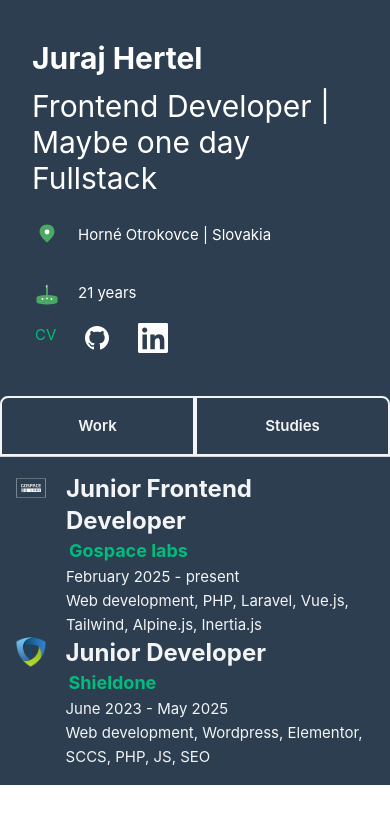
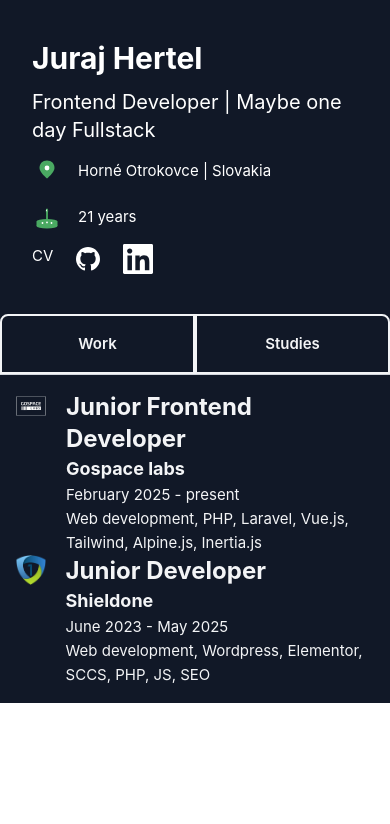
Before and after one commit to Perky98/CV-vue, a Vue app: page / in a window 390 px wide. Shown: the top 824 px of the page. Built offline with nearby package versions, Linux system fonts and the light colour scheme.

Commit message:
fix: miror fix in design

```diff
--- a/src/assets/main.css
+++ b/src/assets/main.css
@@ -3,16 +3,8 @@
 
 #app {
   margin: 0 auto;
-  background-color: #2c3e50;
+  background-color: rgb(17 24 39);
   color: white;
-}
-
-a,
-.green {
-  text-decoration: none;
-  color: hsla(160, 100%, 37%, 1);
-  transition: 0.4s;
-  padding: 3px;
 }
 
 @font-face {
@@ -22,6 +14,9 @@ a,
 }
 
 @theme {
+  --color-neon: hsla(160, 100%, 37%, 1);
+
+
   --font-sans: Geist, sans-serif;
   --color-primary: rgba(48, 45, 215, 1);
   --color-primary-transparent: rgba(48, 45, 215, 0.1);
@@ -47,7 +42,7 @@ a,
   --color-secondary-light-600: rgba(250, 250, 250, 1);
   --color-secondary-light-700: rgba(255, 255, 255, 1);
   --color-tertiary: rgba(117, 251, 76, 1);
-  --color-neon: rgba(38, 250, 38, 1);
+
   --color-category: rgba(126, 225, 255, 0.15);
 
   --heading-size-1: 3.5rem;
--- a/src/components/Head.vue
+++ b/src/components/Head.vue
@@ -19,11 +19,11 @@ const age = computed(() => {
 </script>
 
 <template>
-  <section class="flex flex-col flex-wrap p-10 px-8 sm:py-20 md:py-20 lg:py-40 lg:pt-20 mx-auto h-full  justify-between  ">
+  <section class="flex flex-col flex-wrap md:max-w-3xl p-10 px-8 sm:py-20 md:py-20 lg:py-40 lg:pt-20 mx-auto h-full  justify-between  ">
     <h1 class="text-3xl font-bold md:text-7xl">Juraj Hertel</h1>
-    <h3 class="text-3xl py-3">Frontend Developer | Maybe one day Fullstack</h3>
+    <h3 class="text-xl md:text-3xl py-3">Frontend Developer | Maybe one day Fullstack</h3>
     <div class="flex flex-col md:flex-row gap-1 md:gap-4">
-      <div class="flex gap-4 py-3 items-center">
+      <div class="flex gap-4 md:py-3 items-center">
         <svg xmlns="http://www.w3.org/2000/svg" viewBox="0 0 100 100" width="30" height="30">
           <path d="M50 15 C35 15, 25 25, 25 40 C25 55, 50 75, 50 75 C50 75, 75 55, 75 40 C75 25, 65 15, 50 15 Z"
                 fill="#4aa962"/>
```
